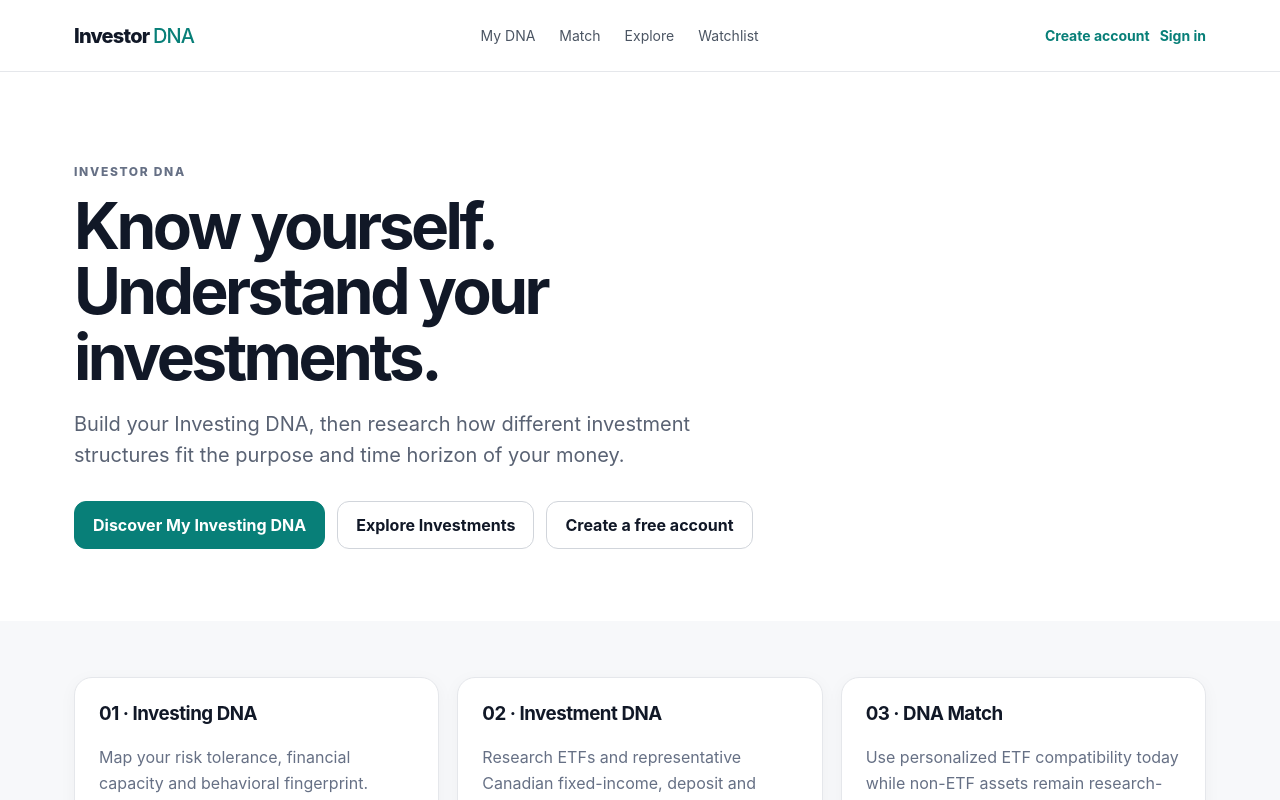
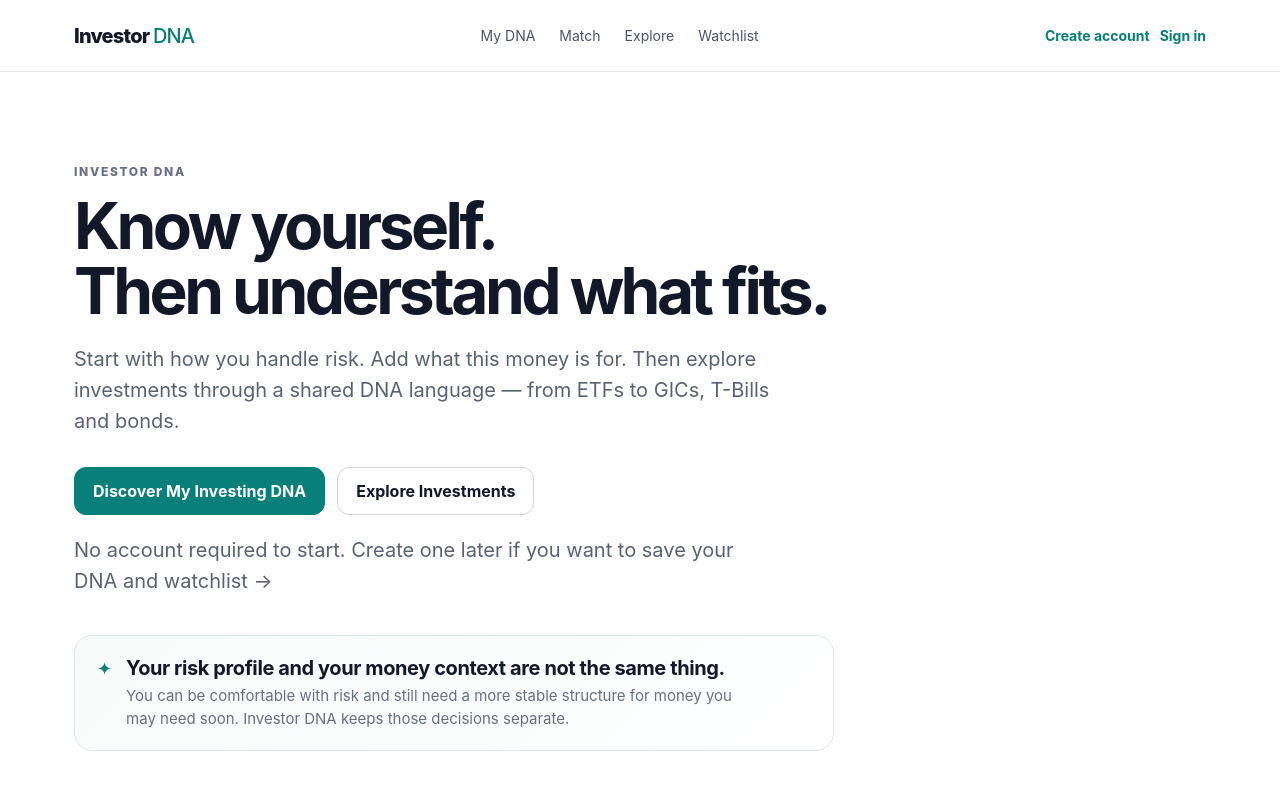
Before and after one commit to mahdikakavandkordi-droid/Investing-dnav1, a Next.js app: page / in a window 1280 px wide. Shown: the top 800 px of the page. Built offline with nearby package versions, Linux system fonts and the light colour scheme; no server answers.

Commit message:
Clarify landing page product journey

```diff
--- a/app/page.tsx
+++ b/app/page.tsx
@@ -6,12 +6,22 @@ export default function Home(){
   <section className="hero">
    <div className="container">
     <div className="eyebrow">Investor DNA</div>
-    <h1>Know yourself.<br/>Understand your investments.</h1>
-    <p>Build your Investing DNA, then research how different investment structures fit the purpose and time horizon of your money.</p>
+    <h1>Know yourself.<br/>Then understand what fits.</h1>
+    <p>Start with how you handle risk. Add what this money is for. Then explore investments through a shared DNA language — from ETFs to GICs, T-Bills and bonds.</p>
     <div className="actions">
      <Link className="btn primary" href="/dna/assessment">Discover My Investing DNA</Link>
      <Link className="btn" href="/explore">Explore Investments</Link>
-     <Link className="btn" href="/profile?mode=signup">Create a free account</Link>
+    </div>
+    <p className="fine muted home-account-copy">
+     No account required to start. <Link href="/profile?mode=signup">Create one later if you want to save your DNA and watchlist →</Link>
+    </p>
+
+    <div className="home-belief">
+     <div className="home-belief-mark">✦</div>
+     <div>
+      <strong>Your risk profile and your money context are not the same thing.</strong>
+      <p>You can be comfortable with risk and still need a more stable structure for money you may need soon. Investor DNA keeps those decisions separate.</p>
+     </div>
     </div>
    </div>
   </section>
@@ -20,16 +30,16 @@ export default function Home(){
    <div className="container">
     <div className="grid3">
      <ValueCard
-      title="01 · Investing DNA"
-      copy="Map your risk tolerance, financial capacity and behavioral fingerprint."
+      title="01 · Know yourself"
+      copy="Understand your risk comfort, financial capacity, decision patterns and investing experience."
      />
      <ValueCard
-      title="02 · Investment DNA"
-      copy="Research ETFs and representative Canadian fixed-income, deposit and money-market structures using a common language."
+      title="02 · Add money context"
+      copy="Tell us the goal, time horizon, access needs and whether protecting principal matters for this pool of money."
      />
      <ValueCard
-      title="03 · DNA Match"
-      copy="Use personalized ETF compatibility today while non-ETF assets remain research-only until their Match models are separately validated."
+      title="03 · Research what fits"
+      copy="Compare Investment DNA across different structures. Personalized DNA Match is currently available for ETFs."
      />
     </div>
    </div>
```
